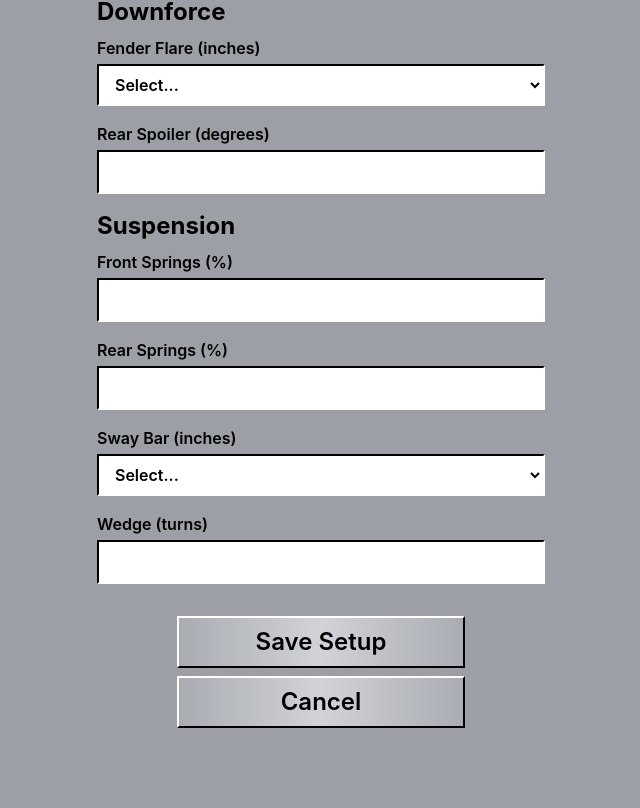
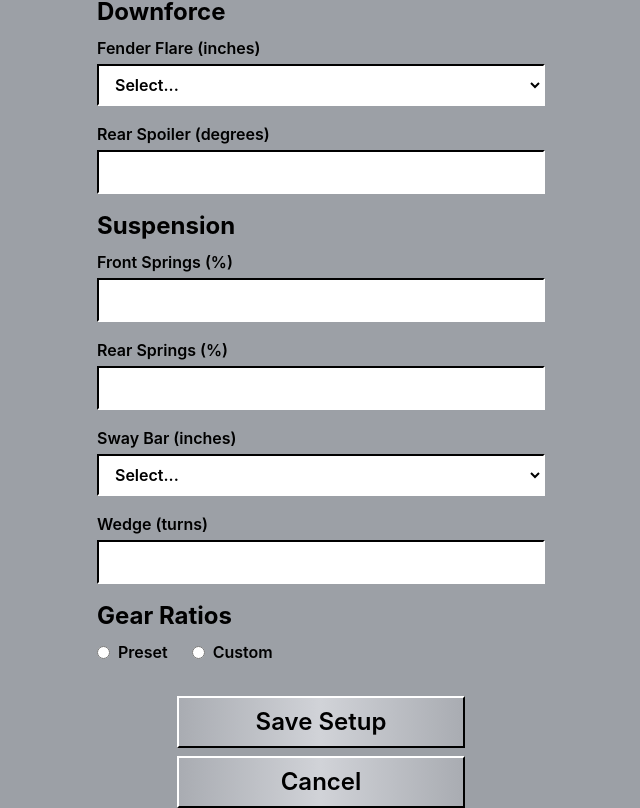
Before and after one commit to rporter03/NT2003-Setup-Manager, a React (Vite) app in the folder nt2003-setup-manager/: page /create in a window 1280 px wide. Shown: the part 488-1296 px from the top of the page, without its empty margins (319-959 px from the left). Before the commit the page ends 1216 px from the top, so only its background shows below. Built offline with nearby package versions, Linux system fonts and the light colour scheme.

Commit message:
Add gear ratios (preset & custom) to SetupForm

```diff
--- a/nt2003-setup-manager/src/components/SetupForm.tsx
+++ b/nt2003-setup-manager/src/components/SetupForm.tsx
@@ -1,8 +1,9 @@
 import { useState } from 'react'
 import type { FormEvent } from 'react'
-import type { NewSetup, SetupMode } from '../types/setup'
+import type { NewSetup, SetupMode, Gearing, GearValues } from '../types/setup'
 import { tracks } from '../data/tracks'
 import { modes, limits } from '../data/setupLimits'
+import { gearPresets } from '../data/gearPresets'
 import { buildOptions, formatFraction } from '../lib/options'
 import { inputClass } from './fieldStyles'
 import NumberField from './NumberField'
@@ -35,6 +36,17 @@ const emptyValues: FieldValues = {
     wedge: '',
 }
 
+type GearStrings = Record<keyof GearValues, string>
+type GearType = 'preset' | 'custom'
+
+const emptyGears: GearStrings = {
+    firstGear: '',
+    secondGear: '',
+    thirdGear: '',
+    fourthGear: '',
+    rearEnd: '',
+}
+
 function toFieldValues(s: NewSetup): FieldValues {
     return {
         tirePressure: String(s.tirePressure),
@@ -47,8 +59,40 @@ function toFieldValues(s: NewSetup): FieldValues {
     }
 }
 
+function toGearStrings(g: GearValues): GearStrings {
+    return {
+        firstGear: String(g.firstGear),
+        secondGear: String(g.secondGear),
+        thirdGear: String(g.thirdGear),
+        fourthGear: String(g.fourthGear),
+        rearEnd: String(g.rearEnd),
+    }
+}
+
+function toGearValues(g: GearStrings): GearValues {
+    return {
+        firstGear: Number(g.firstGear),
+        secondGear: Number(g.secondGear),
+        thirdGear: Number(g.thirdGear),
+        fourthGear: Number(g.fourthGear),
+        rearEnd: Number(g.rearEnd),
+    }
+}
+
 const fenderFlareOptions = buildOptions(limits.fenderFlare, formatFraction)
 const swayBarOptions = buildOptions(limits.swayBar, formatFraction)
+const presetOptions = gearPresets.map((p) => ({
+    value: String(p.number),
+    label: `Preset ${p.number}`,
+}))
+
+const gearFields: { key: keyof GearValues; label: string}[] = [
+    { key: 'firstGear', label: '1st Gear' },
+    { key: 'secondGear', label: '2nd Gear' },
+    { key: 'thirdGear', label: '3rd Gear' },
+    { key: 'fourthGear', label: '4th Gear' },
+    { key: 'rearEnd', label: 'Rear End' },
+]
 
 export default function SetupForm({ initialValues, onSubmit, onCancel }: SetupFormProps) {
     const [name, setName] = useState(initialValues?.name ?? '')
@@ -58,17 +102,43 @@ export default function SetupForm({ initialValues, onSubmit, onCancel }: SetupFo
         initialValues ? toFieldValues(initialValues) : emptyValues,
     )
 
+    const [gearType, setGearType] = useState<GearType | ''>(initialValues?.gearing.type ?? '')
+    const [presetNumber, setPresetNumber] = useState(
+        initialValues?.gearing.type === 'preset' ? String(initialValues.gearing.presetNumber) : '',
+    )
+    const [customGears, setCustomGears] = useState<GearStrings>(
+        initialValues?.gearing.type === 'custom'
+            ? toGearStrings(initialValues.gearing.values)
+            : emptyGears,
+    )
+
     function setField(key: keyof FieldValues, value: string) {
         setValues((prev) => ({ ...prev, [key]: value}))
     }
 
+    function setGear(key: keyof GearValues, value: string) {
+        setCustomGears((prev) => ({ ...prev, [key]: value }))
+    }
+
+    function chooseGearType(type: GearType) {
+        setGearType(type)
+        const customIsEmpty = Object.values(customGears).every((v) => v === '')
+        if (type === 'custom' && presetNumber !== '' && customIsEmpty) {
+            const preset = gearPresets.find((p) => p.number === Number(presetNumber))
+            if (preset) setCustomGears(toGearStrings(preset.values))
+        }
+    }
+
     function handleSubmit(e: FormEvent<HTMLFormElement>) {
         e.preventDefault()
-        if (mode === '') return
+        if (mode === '' || gearType === '') return
+
+        const gearing: Gearing =
+            gearType === 'preset'
+                ? { type: 'preset', presetNumber: Number(presetNumber) }
+                : { type: 'custom', values: toGearValues(customGears) }
 
         onSubmit({
-            // placeholder values
-            gearing: { type: 'preset', presetNumber: 1 },
             name: name.trim(),
             trackID,
             mode,
@@ -82,7 +152,8 @@ export default function SetupForm({ initialValues, onSubmit, onCancel }: SetupFo
                 rearSprings: Number(values.rearSprings),
                 swayBar: Number(values.swayBar),
                 wedge: Number(values.wedge),
-            }
+            },
+            gearing,
         })
     }
     return (
@@ -177,6 +248,50 @@ export default function SetupForm({ initialValues, onSubmit, onCancel }: SetupFo
                     {...limits.wedge}
                 />
             </fieldset>
+            <fieldset className="flex flex-col gap-4">
+                <legend className="mb-2 text-2xl font-bold">Gear Ratios</legend>
+                <div className="flex gap-6 font-semibold">
+                    <label className="flex items-center gap-2">
+                        <input
+                            type="radio"
+                            name="gearType"
+                            checked={gearType === 'preset'}
+                            onChange={() => chooseGearType('preset')}
+                            required
+                        />
+                        Preset
+                    </label>
+                    <label className="flex items-center gap-2">
+                        <input
+                            type="radio"
+                            name="gearType"
+                            checked={gearType === 'custom'}
+                            onChange={() => chooseGearType('custom')}
+                            required
+                        />
+                        Custom
+                    </label>
+                </div>
+                {gearType === 'preset' && (
+                    <SelectField
+                        label="Preset"
+                        value={presetNumber}
+                        onChange={setPresetNumber}
+                        options={presetOptions}
+                    />
+                )}
+                {gearType === 'custom' &&
+                    gearFields.map((f) => (
+                        <NumberField
+                            key={f.key}
+                            label={f.label}
+                            value={customGears[f.key]}
+                            onChange={(v) => setGear(f.key, v)}
+                            {...limits.gears[f.key]}
+                        />
+                    ))
+                }
+            </fieldset>
             <div className="mt-4 flex flex-col items-center gap-2">
                 <Button type="submit">Save Setup</Button>
                 <Button type="button" onClick={onCancel}>Cancel</Button>
```
